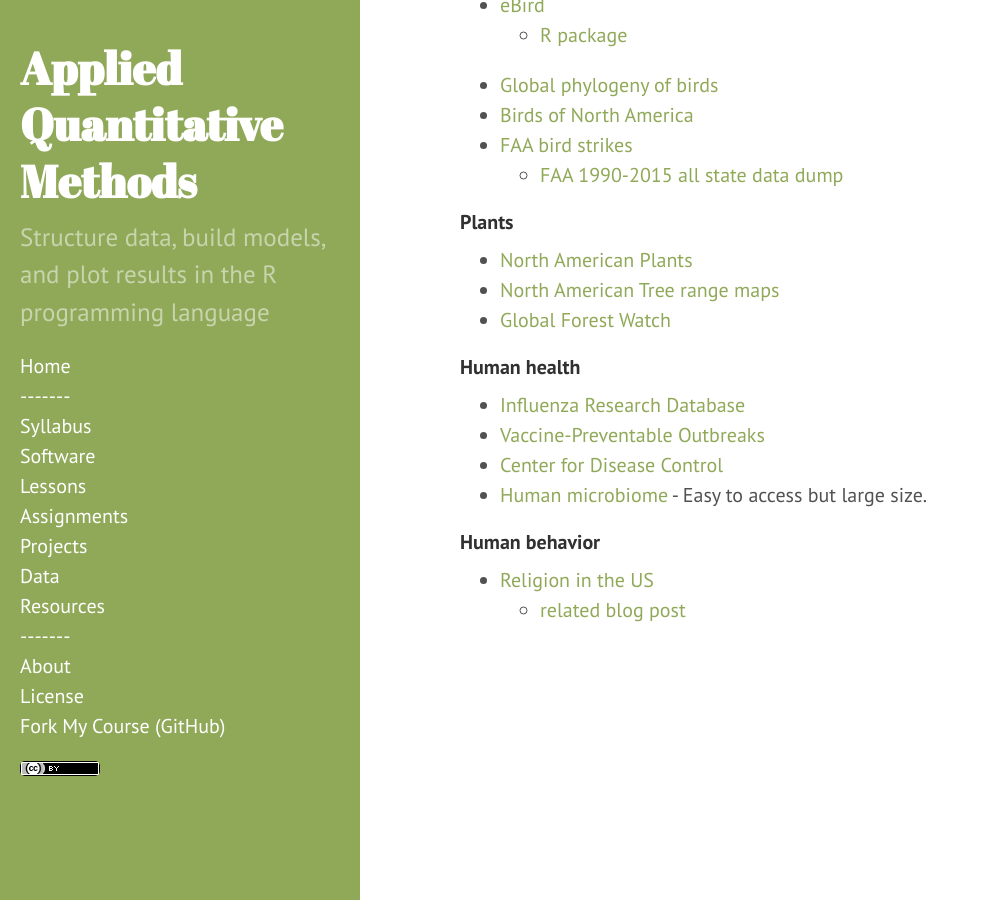
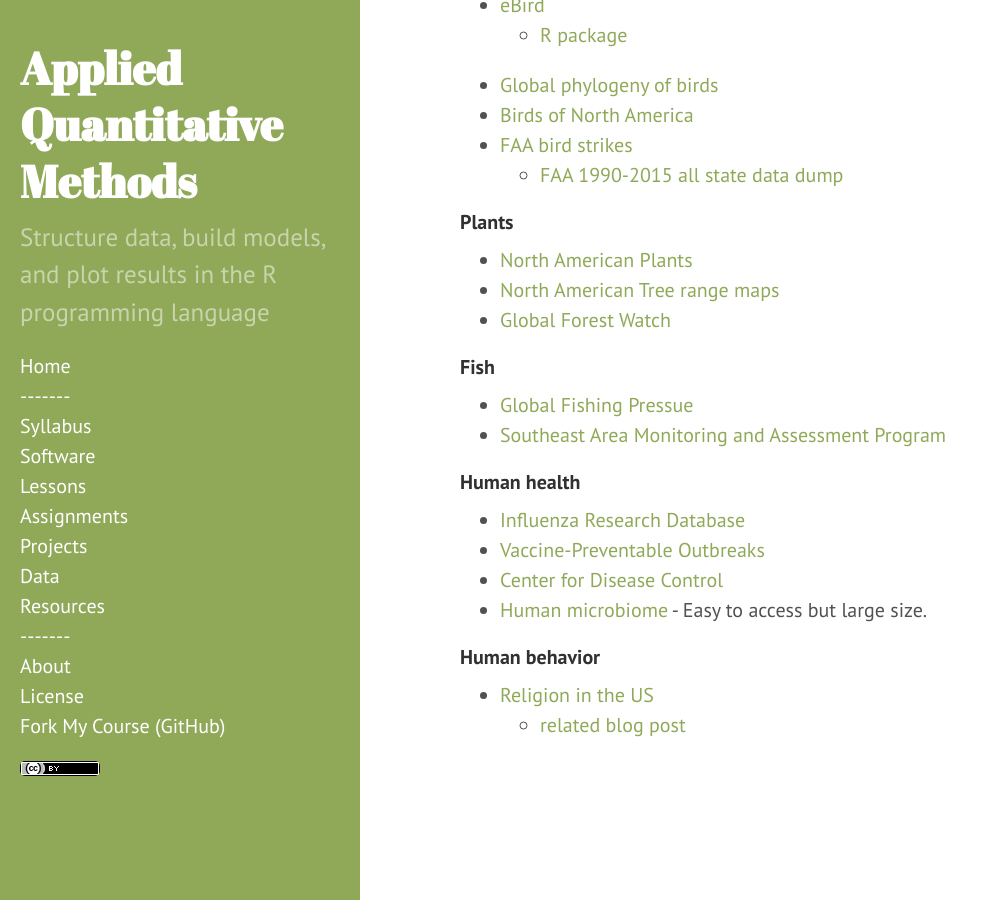
Before and after one commit to dmcglinn/quant_methods, a Jekyll site: the page built from data.md, in a window 1280 px wide and 900 px high, scrolled down 1314 px. Shown: the whole window, without its empty margins (0-988 px from the left). Built offline with Jekyll 4.4.1, drawn with Linux system fonts in a browser that asks for light colours.

Commit message:
Add a couple of fish datasets.

```diff
--- a/data.md
+++ b/data.md
@@ -54,6 +54,10 @@ A list of data sources and software for data acquisition
 * [North American Tree range maps](http://esp.cr.usgs.gov/data/little/)
 * [Global Forest Watch](http://www.globalforestwatch.org/map/)
 
+#### Fish
+* [Global Fishing Pressue](https://globalfishingwatch.org/datasets-and-code/)
+* [Southeast Area Monitoring and Assessment Program](http://www.seamap.org/)
+
 #### Human health
 * [Influenza Research Database](http://www.fludb.org/)
 * [Vaccine-Preventable Outbreaks](http://www.cfr.org/interactives/GH_Vaccine_Map/#map)
```
